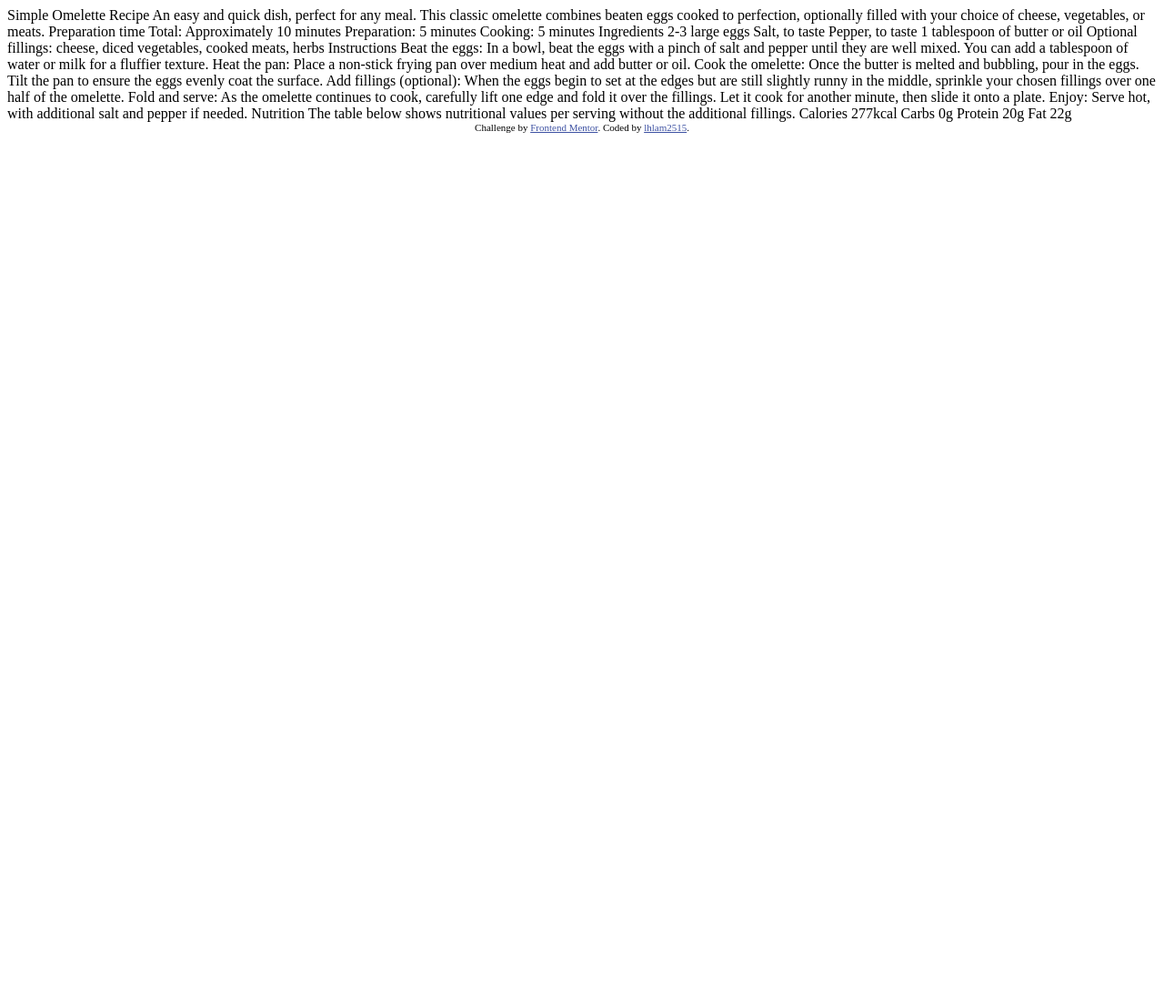
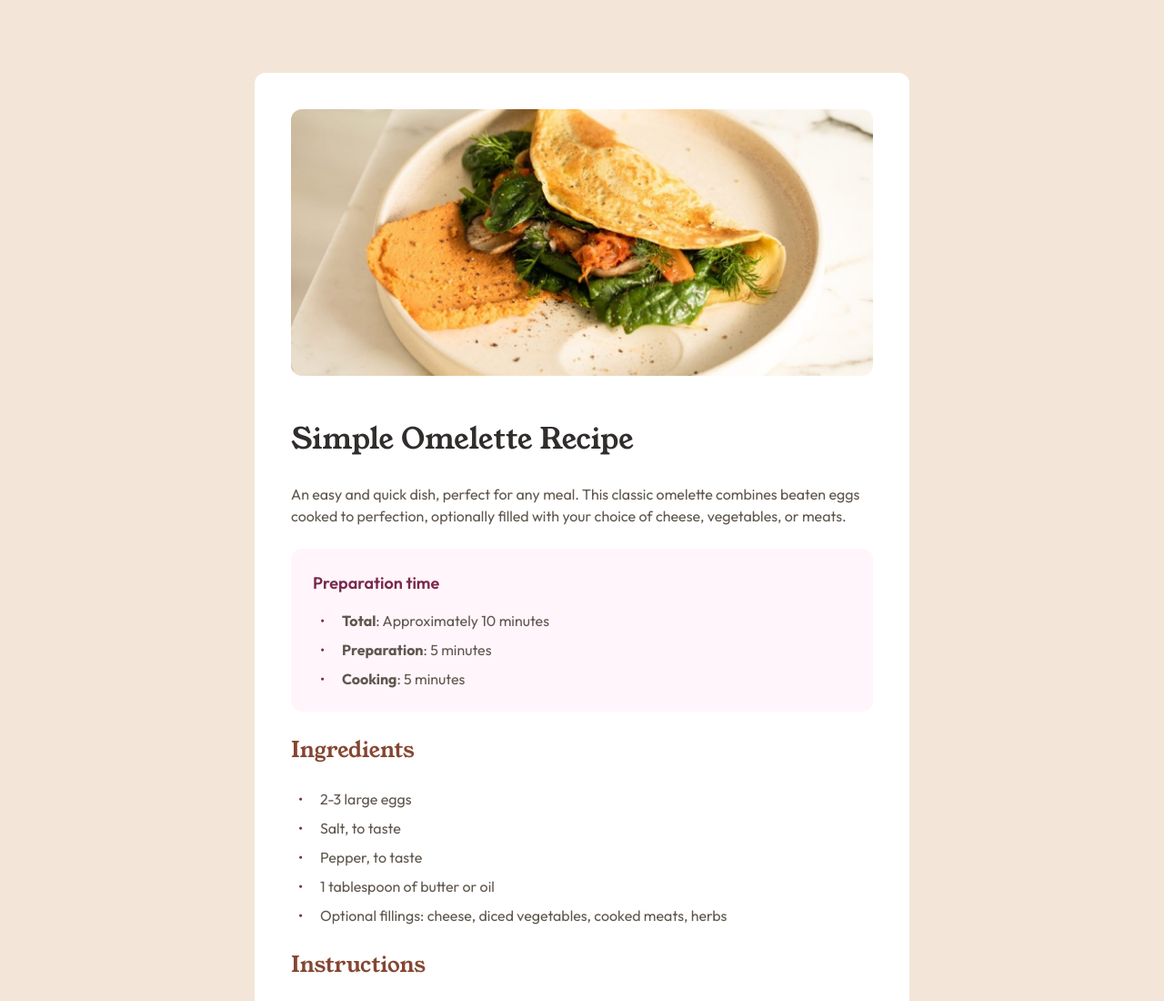
Before and after one commit to lhlam2515/recipe-page, a plain HTML site: page index.html in a window 1280 px wide. Shown: the top 1100 px of the page at 91% size. Before the commit the page ends 800 px from the top, so only its background shows below. Drawn offline with Linux system fonts and the light colour scheme.

Commit message:
Add initial HTML structure and CSS for recipe card layout

```diff
--- a/index.html
+++ b/index.html
@@ -1,77 +1,134 @@
 <!DOCTYPE html>
 <html lang="en">
-<head>
-  <meta charset="UTF-8">
-  <meta name="viewport" content="width=device-width, initial-scale=1.0"> <!-- displays site properly based on user's device -->
+  <head>
+    <meta charset="UTF-8" />
+    <meta name="viewport" content="width=device-width, initial-scale=1.0" />
 
-  <link rel="icon" type="image/png" sizes="32x32" href="./assets/images/favicon-32x32.png">
+    <link
+      rel="icon"
+      type="image/png"
+      sizes="32x32"
+      href="./assets/images/favicon-32x32.png"
+    />
 
-  <title>Frontend Mentor | Recipe page</title>
+    <title>Frontend Mentor | Recipe page</title>
 
-  <!-- Feel free to remove these styles or customise in your own stylesheet 👍 -->
-  <style>
-    .attribution { font-size: 11px; text-align: center; }
-    .attribution a { color: hsl(228, 45%, 44%); }
-  </style>
-</head>
-<body>
+    <link rel="stylesheet" href="./styles.css" />
+  </head>
+  <body>
+    <main class="recipe-card">
+      <div class="recipe-card__cover">
+        <img src="./assets/images/image-omelette.jpeg" alt="Omelette" />
+      </div>
+      <div class="recipe-card__content">
+        <section class="recipe-card__section overview">
+          <h1 class="recipe-card__title">Simple Omelette Recipe</h1>
+          <p class="recipe-card__description">
+            An easy and quick dish, perfect for any meal. This classic omelette
+            combines beaten eggs cooked to perfection, optionally filled with
+            your choice of cheese, vegetables, or meats.
+          </p>
+          <div class="prep-time">
+            <h2 class="prep-time__title">Preparation time</h2>
+            <ul class="prep-time__list">
+              <li class="prep-time__item">
+                <span>Total</span>: Approximately 10 minutes
+              </li>
+              <li class="prep-time__item">
+                <span>Preparation</span>: 5 minutes
+              </li>
+              <li class="prep-time__item"><span>Cooking</span>: 5 minutes</li>
+            </ul>
+          </div>
+        </section>
+        <section class="recipe-card__section ingredients">
+          <h2 class="recipe-card__section-title">Ingredients</h2>
+          <ul class="ingredients__list">
+            <li class="ingredients__item">2-3 large eggs</li>
+            <li class="ingredients__item">Salt, to taste</li>
+            <li class="ingredients__item">Pepper, to taste</li>
+            <li class="ingredients__item">1 tablespoon of butter or oil</li>
+            <li class="ingredients__item">
+              Optional fillings: cheese, diced vegetables, cooked meats, herbs
+            </li>
+          </ul>
+        </section>
+        <section class="recipe-card__section instructions">
+          <h2 class="recipe-card__section-title">Instructions</h2>
+          <ol class="instructions__list">
+            <li class="instructions__item">
+              <p>
+                <span>Beat the eggs:</span> In a bowl, beat the eggs with a
+                pinch of salt and pepper until they are well mixed. You can add
+                a tablespoon of water or milk for a fluffier texture.
+              </p>
+            </li>
+            <li class="instructions__item">
+              <p>
+                <span>Heat the pan:</span> Place a non-stick frying pan over
+                medium heat and add butter or oil.
+              </p>
+            </li>
+            <li class="instructions__item">
+              <p>
+                <span>Cook the omelette:</span> Once the butter is melted and
+                bubbling, pour in the eggs. Tilt the pan to ensure the eggs
+                evenly coat the surface.
+              </p>
+            </li>
+            <li class="instructions__item">
+              <p>
+                <span>Add fillings (optional):</span> When the eggs begin to set
+                at the edges but are still slightly runny in the middle,
+                sprinkle your chosen fillings over one half of the omelette.
+              </p>
+            </li>
+            <li class="instructions__item">
+              <p>
+                <span>Fold and serve:</span> As the omelette continues to cook,
+                carefully lift one edge and fold it over the fillings. Let it
+                cook for another minute, then slide it onto a plate.
+              </p>
+            </li>
+            <li class="instructions__item">
+              <p>
+                <span>Enjoy:</span> Serve hot, with additional salt and pepper
+                if needed.
+              </p>
+            </li>
+          </ol>
+        </section>
+        <section class="recipe-card__section nutrition">
+          <h2 class="recipe-card__section-title">Nutrition</h2>
+          <p class="nutrition__description">
+            The table below shows nutritional values per serving without the
+            additional fillings.
+          </p>
+          <table class="nutrition__table">
+            <tr class="nutrition__row">
+              <th class="nutrition__header">Calories</th>
+              <td class="nutrition__data">277kcal</td>
+            </tr>
+            <tr class="nutrition__row">
+              <th class="nutrition__header">Carbs</th>
+              <td class="nutrition__data">0g</td>
+            </tr>
+            <tr class="nutrition__row">
+              <th class="nutrition__header">Protein</th>
+              <td class="nutrition__data">20g</td>
+            </tr>
+            <tr class="nutrition__row">
+              <th class="nutrition__header">Fat</th>
+              <td class="nutrition__data">22g</td>
+            </tr>
+          </table>
+        </section>
+      </div>
+    </main>
 
-  Simple Omelette Recipe
-
-  An easy and quick dish, perfect for any meal. This classic omelette combines beaten eggs cooked
-  to perfection, optionally filled with your choice of cheese, vegetables, or meats.
-
-  Preparation time
-
-  Total: Approximately 10 minutes
-  Preparation: 5 minutes
-  Cooking: 5 minutes
-
-  Ingredients
-
-  2-3 large eggs
-  Salt, to taste
-  Pepper, to taste
-  1 tablespoon of butter or oil
-  Optional fillings: cheese, diced vegetables, cooked meats, herbs
-
-  Instructions
-
-  Beat the eggs: In a bowl, beat the eggs with a pinch of salt and pepper until they are well mixed.
-  You can add a tablespoon of water or milk for a fluffier texture.
-
-  Heat the pan: Place a non-stick frying pan over medium heat and add butter or oil.
-
-  Cook the omelette: Once the butter is melted and bubbling, pour in the eggs. Tilt the pan to ensure
-  the eggs evenly coat the surface.
-
-  Add fillings (optional): When the eggs begin to set at the edges but are still slightly runny in the
-  middle, sprinkle your chosen fillings over one half of the omelette.
-
-  Fold and serve: As the omelette continues to cook, carefully lift one edge and fold it over the
-  fillings. Let it cook for another minute, then slide it onto a plate.
-
-  Enjoy: Serve hot, with additional salt and pepper if needed.
-
-  Nutrition
-
-  The table below shows nutritional values per serving without the additional fillings.
-
-  Calories
-  277kcal
-
-  Carbs
-  0g
-
-  Protein
-  20g
-
-  Fat
-  22g
-
-  <footer class="attribution">
+    <!-- <footer class="attribution">
     Challenge by <a href="https://www.frontendmentor.io?ref=challenge" target="_blank">Frontend Mentor</a>.
     Coded by <a href="https://github.com/lhlam2515">lhlam2515</a>.
-  </footer>
-</body>
+  </footer> -->
+  </body>
 </html>
--- /dev/null
+++ b/styles.css
@@ -0,0 +1,203 @@
+@font-face {
+  font-family: "Young Serif";
+  src: url("./assets/fonts/young-serif/YoungSerif-Regular.ttf")
+    format("truetype");
+  font-weight: 400;
+}
+
+@font-face {
+  font-family: "Outfit";
+  src: url("./assets/fonts/outfit/Outfit-VariableFont_wght.ttf")
+    format("truetype");
+  font-weight: 400 600 700;
+}
+
+* {
+  margin: 0;
+  padding: 0;
+  box-sizing: border-box;
+}
+
+:root {
+  --color-white: hsl(0, 0%, 100%);
+
+  --color-stone-100: hsl(30, 54%, 90%);
+  --color-stone-150: hsl(30, 18%, 87%);
+  --color-stone-600: hsl(30, 10%, 34%);
+  --color-stone-900: hsl(24, 5%, 18%);
+
+  --color-brown-800: hsl(14, 45%, 36%);
+
+  --color-rose-800: hsl(332, 51%, 32%);
+  --color-rose-50: hsl(330, 100%, 98%);
+
+  --text-preset-1: 400 32px/150% "Young Serif", serif;
+  --text-preset-2: 400 24px/150% "Young Serif", serif;
+  --text-preset-3: 600 18px/150% "Outfit", sans-serif;
+  --text-preset-4: 400 16px/150% "Outfit", sans-serif;
+  --text-preset-4-bold: 700 16px/150% "Outfit", sans-serif;
+
+  --spacing-500: 40px;
+  --spacing-300: 24px;
+  --spacing-200: 16px;
+  --spacing-150: 12px;
+  --spacing-100: 8px;
+  --spacing-50: 4px;
+}
+
+body {
+  display: flex;
+  min-height: 100vh;
+  justify-content: center;
+  align-items: center;
+
+  color: var(--color-stone-600);
+  background-color: var(--color-stone-100);
+  font: var(--text-preset-4);
+}
+
+/* Main recipe card */
+.recipe-card {
+  width: clamp(300px, 100%, 720px);
+  background-color: var(--color-white);
+}
+
+.recipe-card__cover img {
+  width: 100%;
+}
+
+.recipe-card__content {
+  padding: var(--spacing-500);
+}
+
+/* Typography */
+.recipe-card__title {
+  color: var(--color-stone-900);
+  font: var(--text-preset-1);
+}
+
+.recipe-card__section {
+  display: flex;
+  flex-direction: column;
+  gap: var(--spacing-300);
+  margin-bottom: var(--spacing-300);
+}
+
+.recipe-card__section-title {
+  font: var(--text-preset-2);
+  color: var(--color-brown-800);
+}
+
+/* Preparation time */
+.prep-time {
+  padding: var(--spacing-300);
+  border-radius: 12px;
+  background-color: var(--color-rose-50);
+}
+
+.prep-time__title {
+  color: var(--color-rose-800);
+  font: var(--text-preset-3);
+  margin-bottom: var(--spacing-200);
+}
+
+.prep-time__list,
+.ingredients__list,
+.instructions__list {
+  display: flex;
+  padding: 0 var(--spacing-100);
+  flex-direction: column;
+  gap: var(--spacing-100);
+  list-style: none;
+}
+
+.prep-time__item,
+.ingredients__item,
+.instructions__item {
+  position: relative;
+  padding-left: var(--spacing-300);
+}
+
+.prep-time__item::before,
+.ingredients__item::before,
+.instructions__item::before {
+  content: "•";
+  position: absolute;
+  left: 0;
+  color: var(--color-rose-800);
+}
+
+.prep-time__item span {
+  font: var(--text-preset-4-bold);
+  color: var(--color-gray-600);
+}
+
+/* Instructions */
+.instructions__list {
+  counter-reset: instruction-counter;
+}
+
+.instructions__item {
+  counter-increment: instruction-counter;
+}
+
+.instructions__item p > span {
+  color: var(--color-gray-600);
+  font: var(--text-preset-4-bold);
+}
+
+.instructions__item::before {
+  content: counter(instruction-counter) ".";
+  font: var(--text-preset-4-bold);
+}
+
+/* Nutrition */
+.nutrition__table {
+  width: 100%;
+  border-collapse: collapse;
+}
+
+.nutrition__row {
+  border-bottom: 1px solid var(--color-stone-150);
+}
+
+.nutrition__row:last-child {
+  border-bottom: none;
+}
+
+.nutrition__header,
+.nutrition__data {
+  padding: var(--spacing-100) var(--spacing-300);
+}
+
+.nutrition__header {
+  text-align: left;
+  font: var(--text-preset-4);
+  color: var(--color-stone-600);
+}
+
+.nutrition__data {
+  text-align: left;
+  font: var(--text-preset-4-bold);
+  color: var(--color-brown-800);
+}
+
+@media (min-width: 40rem) {
+  body {
+    padding: var(--spacing-500) 0;
+  }
+
+  .recipe-card {
+    border-radius: 0.75rem;
+    margin-top: var(--spacing-500);
+  }
+
+  .recipe-card__cover {
+    padding: var(--spacing-500);
+    padding-bottom: 0;
+  }
+
+  .recipe-card__cover img {
+    border-radius: 0.75rem;
+  }
+}
```
